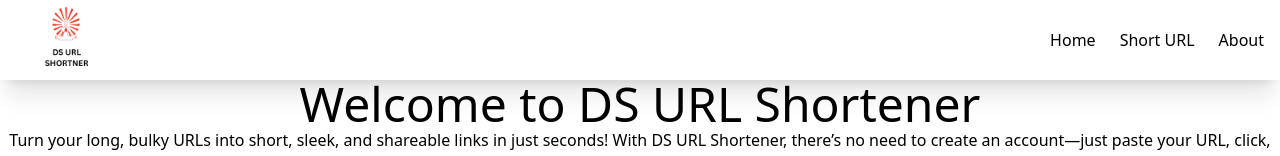
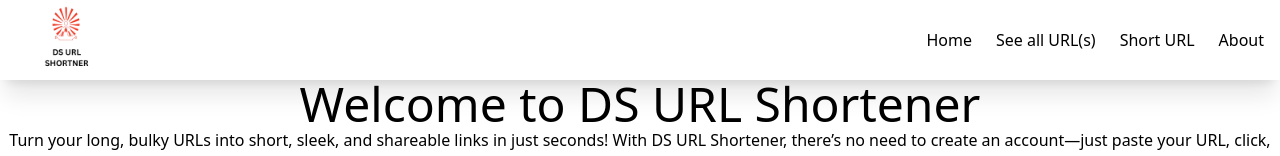
Before and after one commit to darshtyagidt12345/DS_URL_Shortner, a Next.js app: page / in a window 1280 px wide. Shown: the top 156 px of the page. Built offline with nearby package versions, Linux system fonts and the light colour scheme.

Commit message:
added a new page

```diff
--- a/components/nav.js
+++ b/components/nav.js
@@ -4,7 +4,7 @@
 
 const Nav = () => {
   return (
-    <header className="h-20 shadow-xl fixed top-0 w-full flex items-center justify-between px-4">
+    <header className="h-20 shadow-xl fixed top-0 w-full flex items-center justify-between px-4 bg-white bg-opacity-100 z-50">
       <div className="flex items-center h-28 w-28 mt-6">
         <Image
           src="/DS_URL_SHORTNER-removebg-preview.png"
@@ -19,6 +19,9 @@
             <Link href="/">Home</Link>
           </li>
           <li>
+            <Link href="/shortURLs">See all URL(s)</Link>
+          </li>
+          <li>
             <Link href="/shortURL">Short URL</Link>
           </li>
           <li>
```
